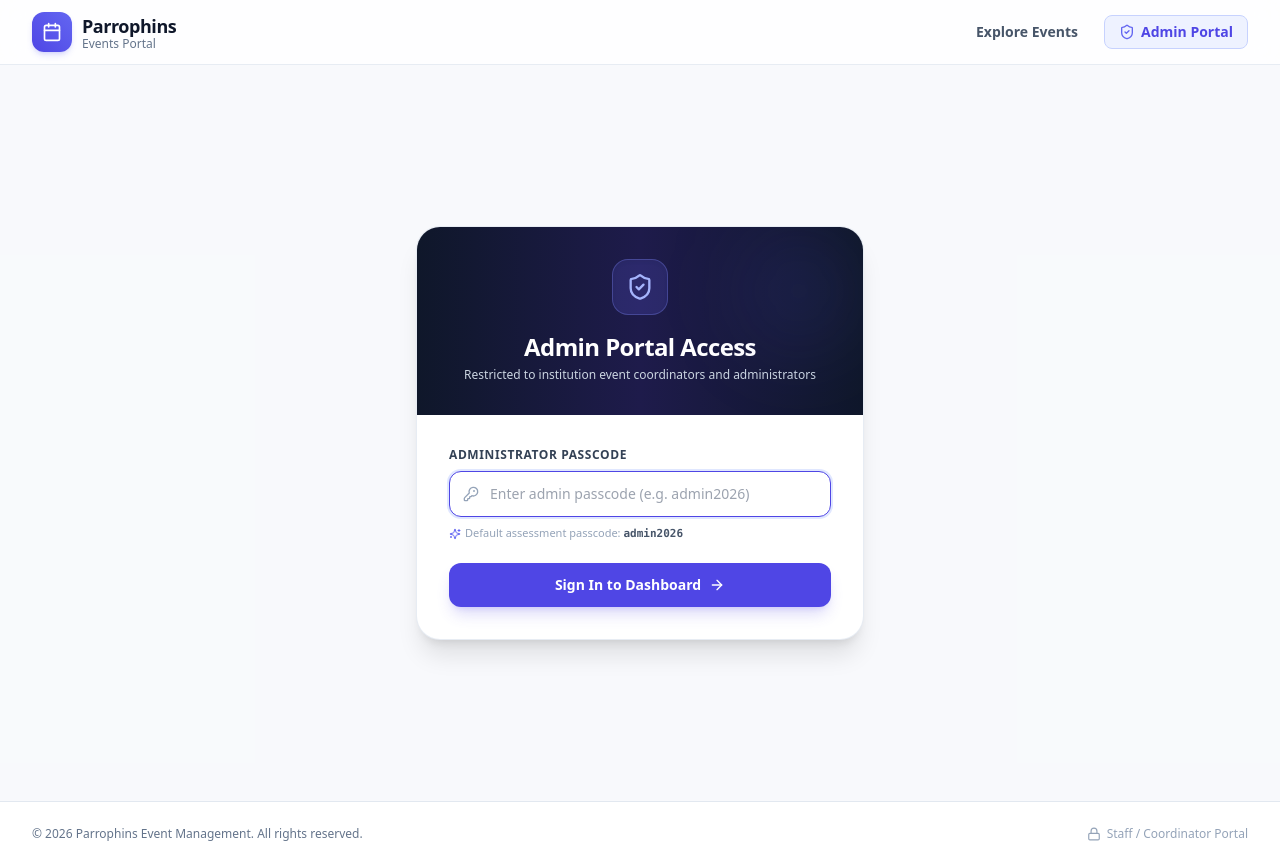
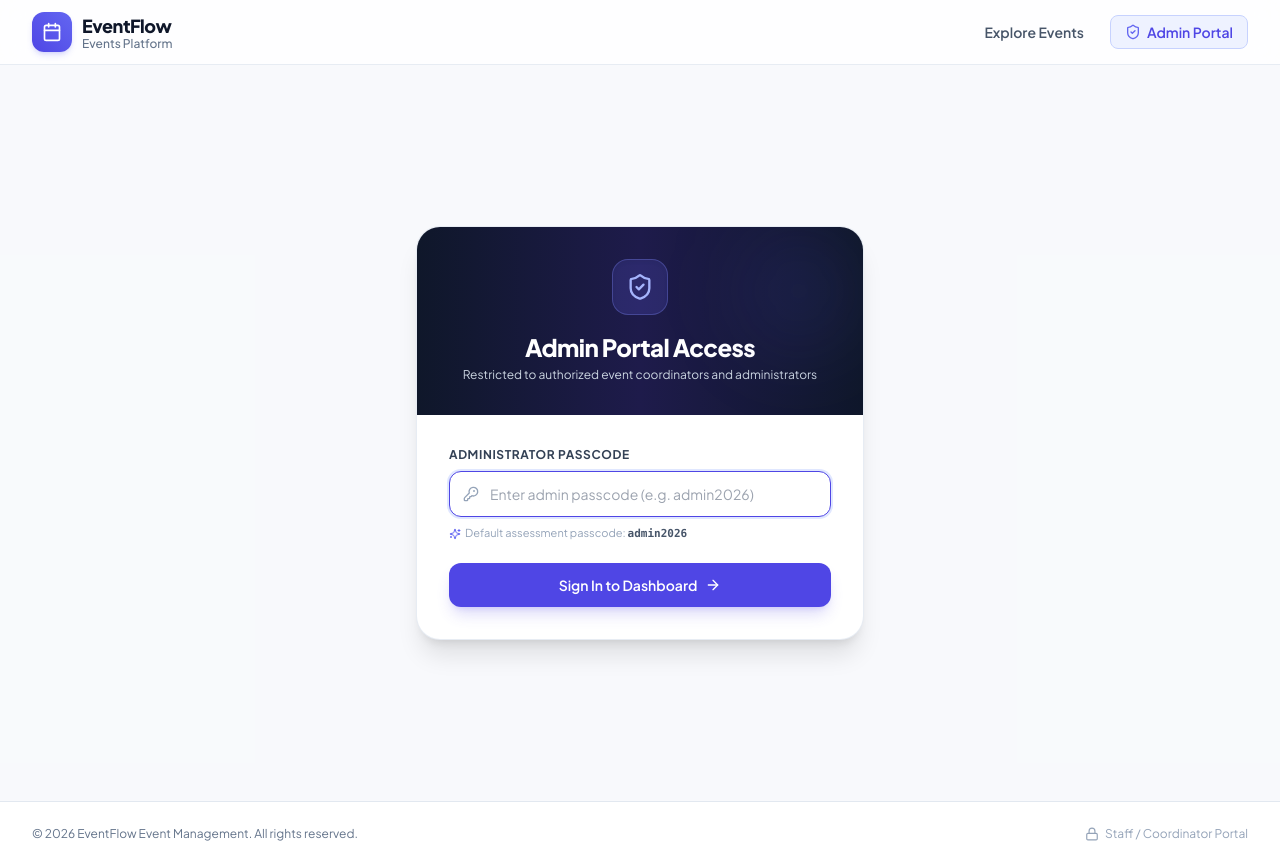
Before and after one commit to Arpithaapoojary/Event-Management, a React (Vite) app in the folder client/: page /admin/login in a window 1280 px wide. Built offline with nearby package versions, Linux system fonts and the light colour scheme.

Commit message:
simple design

```diff
--- a/client/index.html
+++ b/client/index.html
@@ -4,7 +4,7 @@
     <meta charset="UTF-8" />
     <link rel="icon" type="image/svg+xml" href="/favicon.svg" />
     <meta name="viewport" content="width=device-width, initial-scale=1.0" />
-    <title>Parrophins Event Management</title>
+    <title>EventFlow • Event Management Platform</title>
     <!-- Google Fonts for modern typography -->
     <link rel="preconnect" href="https://fonts.googleapis.com">
     <link rel="preconnect" href="https://fonts.gstatic.com" crossorigin>
--- a/client/src/components/admin/DeleteConfirmModal.jsx
+++ b/client/src/components/admin/DeleteConfirmModal.jsx
@@ -54,7 +54,7 @@ export default function DeleteConfirmModal({
           <div className="mt-3.5 flex items-start gap-2 p-3 rounded-xl bg-amber-50 border border-amber-200/80 text-[11px] text-amber-800 leading-normal">
             <Info className="w-4 h-4 text-amber-600 flex-shrink-0 mt-0.5" />
             <span>
-              <strong>Data Integrity Guarantee:</strong> This performs a soft-deletion. All registration records and attendee history remain securely preserved in the database for institutional reporting.
+              <strong>Data Integrity Guarantee:</strong> This performs a soft-deletion. All registration records and attendee history remain securely preserved in the database for reporting and auditing.
             </span>
           </div>
 
--- a/client/src/components/admin/EventFormModal.jsx
+++ b/client/src/components/admin/EventFormModal.jsx
@@ -197,7 +197,7 @@ export default function EventFormModal({ isOpen, event, onClose, onSaved }) {
               name="title"
               value={formData.title}
               onChange={handleChange}
-              placeholder="e.g. Annual Campus AI Summit 2026"
+              placeholder="e.g. Annual AI &amp; Tech Summit 2026"
               className={`w-full px-3.5 py-2.5 text-sm rounded-xl border bg-white focus:outline-none transition ${
                 errors.title
                   ? 'border-rose-300 focus:border-rose-500 focus:ring-2 focus:ring-rose-100'
--- a/client/src/components/common/Footer.jsx
+++ b/client/src/components/common/Footer.jsx
@@ -6,7 +6,7 @@ export default function Footer() {
   return (
     <footer className="mt-auto border-t border-slate-200 bg-white py-6 text-xs text-slate-500">
       <div className="max-w-7xl mx-auto px-4 sm:px-6 lg:px-8 flex flex-col sm:flex-row items-center justify-between gap-3">
-        <p>© {new Date().getFullYear()} Parrophins Event Management. All rights reserved.</p>
+        <p>© {new Date().getFullYear()} EventFlow Event Management. All rights reserved.</p>
         <div className="flex items-center gap-4">
           <Link
             to="/admin/login"
--- a/client/src/components/common/Navbar.jsx
+++ b/client/src/components/common/Navbar.jsx
@@ -22,10 +22,10 @@ export default function Navbar() {
           </div>
           <div>
             <span className="font-extrabold text-lg tracking-tight text-slate-900 group-hover:text-indigo-600 transition-colors">
-              Parrophins
+              EventFlow
             </span>
             <span className="text-xs block text-slate-500 font-medium -mt-1">
-              Events Portal
+              Events Platform
             </span>
           </div>
         </Link>
--- a/client/src/components/events/RegistrationModal.jsx
+++ b/client/src/components/events/RegistrationModal.jsx
@@ -295,7 +295,7 @@ export default function RegistrationModal({ event, isOpen, onClose, onSuccess })
                     value={formData.email}
                     onChange={handleChange}
                     onBlur={handleBlur}
-                    placeholder="e.g. john@university.edu"
+                    placeholder="e.g. alex@example.com"
                     disabled={isSubmitting}
                     className={`w-full pl-10 pr-3.5 py-2.5 text-sm rounded-xl border bg-white focus:outline-none transition ${
                       errors.email
--- a/client/src/pages/HomePage.jsx
+++ b/client/src/pages/HomePage.jsx
@@ -58,19 +58,19 @@ export default function HomePage() {
         <div className="max-w-5xl mx-auto text-center relative z-10">
           <div className="inline-flex items-center gap-2 px-3.5 py-1.5 rounded-full bg-indigo-50 border border-indigo-100 text-indigo-700 text-xs sm:text-sm font-semibold mb-6">
             <Sparkles className="w-4 h-4 text-indigo-600" />
-            <span>Discover Campus Opportunities &amp; Workshops</span>
+            <span>Discover Upcoming Events &amp; Workshops</span>
           </div>
 
           <h1 className="text-3xl sm:text-5xl font-extrabold text-slate-900 tracking-tight leading-tight mb-4">
-            Institution Event Management <br className="hidden sm:inline" />
+            Event Discovery &amp; Management <br className="hidden sm:inline" />
             <span className="text-transparent bg-clip-text bg-gradient-to-r from-indigo-600 to-purple-600">
-              Campus Portal
+              Platform
             </span>
           </h1>
 
           <p className="max-w-2xl mx-auto text-slate-600 text-base sm:text-lg leading-relaxed mb-8">
-            Explore upcoming hackathons, tech workshops, guest lectures, and placement sessions.
-            Reserve your seat with verified registration.
+            Explore upcoming hackathons, technical workshops, seminars, and networking sessions.
+            Reserve your seat with simple, instant registration.
           </p>
 
           {/* Search Box */}
--- a/client/src/pages/admin/AdminDashboardPage.jsx
+++ b/client/src/pages/admin/AdminDashboardPage.jsx
@@ -216,13 +216,13 @@ export default function AdminDashboardPage() {
           <div>
             <div className="inline-flex items-center gap-1.5 px-3 py-1 rounded-full bg-indigo-50 border border-indigo-100 text-indigo-700 text-xs font-semibold mb-2">
               <Sparkles className="w-3.5 h-3.5 text-indigo-600" />
-              <span>Institutional Administration</span>
+              <span>Event Operations</span>
             </div>
             <h1 className="text-2xl sm:text-3xl font-extrabold text-slate-900 tracking-tight">
               Admin Management Portal
             </h1>
             <p className="text-xs sm:text-sm text-slate-500 mt-1">
-              Oversee campus events, attendee registrations, and schedule operations
+              Oversee event listings, attendee registrations, and schedule operations
             </p>
           </div>
 
--- a/client/src/pages/admin/AdminLoginPage.jsx
+++ b/client/src/pages/admin/AdminLoginPage.jsx
@@ -42,7 +42,7 @@ export default function AdminLoginPage() {
           </div>
           <h2 className="text-xl sm:text-2xl font-extrabold tracking-tight">Admin Portal Access</h2>
           <p className="text-xs text-slate-300 mt-1">
-            Restricted to institution event coordinators and administrators
+            Restricted to authorized event coordinators and administrators
           </p>
         </div>
 
--- a/client/tailwind.config.js
+++ b/client/tailwind.config.js
@@ -6,6 +6,9 @@ export default {
   ],
   theme: {
     extend: {
+      fontFamily: {
+        sans: ['Plus Jakarta Sans', 'Inter', 'system-ui', '-apple-system', 'sans-serif'],
+      },
       colors: {
         brand: {
           50: '#eef2ff',
```
